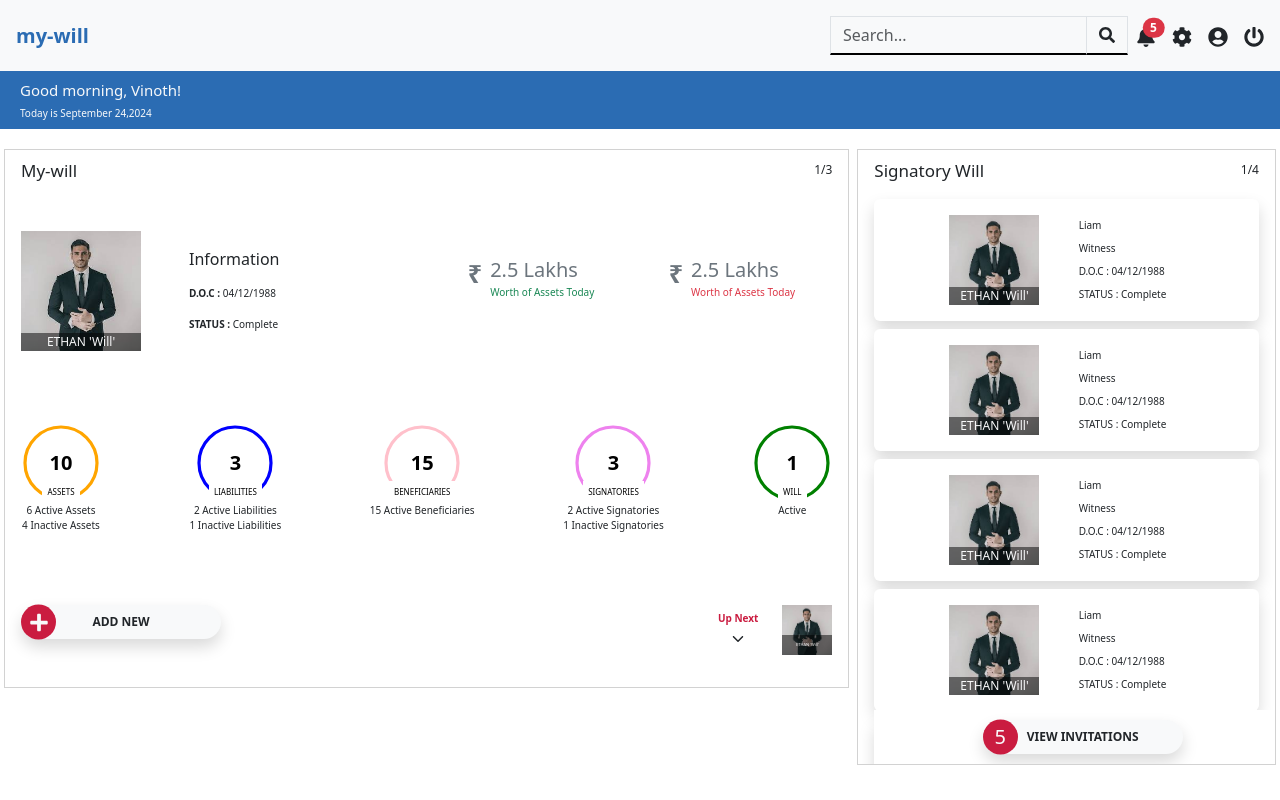
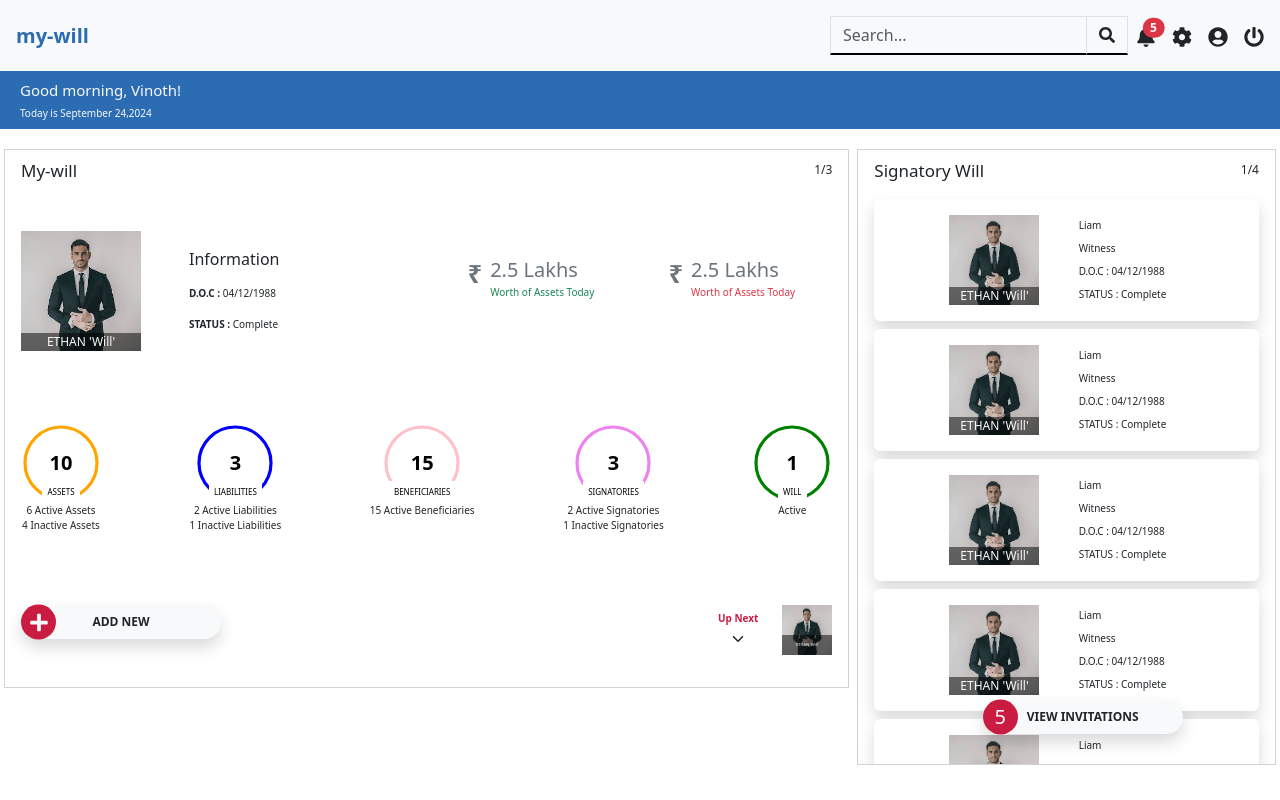
Before and after one commit to Ranjithkumar7200/my-will, a React (Create React App) app: page / in a window 1280 px wide. Built offline with nearby package versions, Linux system fonts and the light colour scheme.

Commit message:
changed position

```diff
--- a/src/pages/Dashboard/Dashboard.js
+++ b/src/pages/Dashboard/Dashboard.js
@@ -205,9 +205,8 @@ const Dashboard = () => {
             <div
               className="d-flex align-items-center justify-content-center position-absolute w-100"
               style={{
-                bottom: "0",
+                bottom: "20px",
                 padding: "10px",
-                backgroundColor: "white",
               }}
             >
               <AddButton icon={"5"} text={"VIEW INVITATIONS"} />
```
